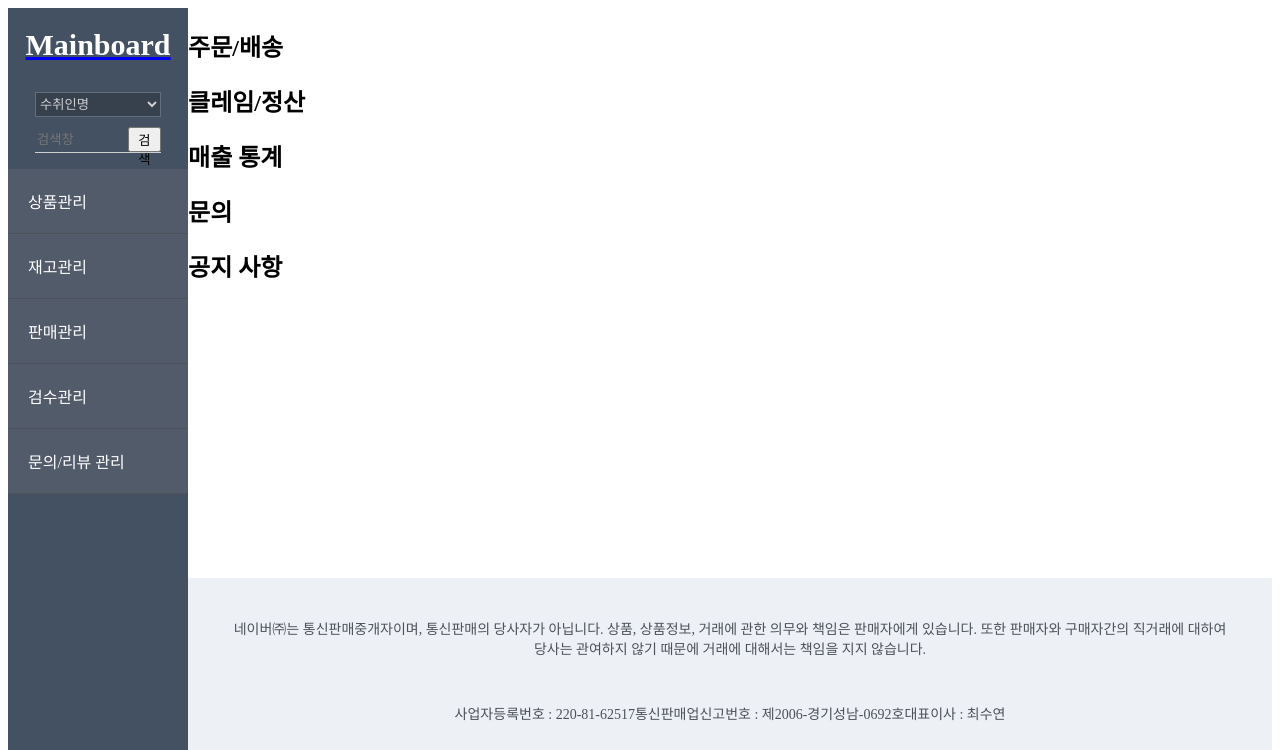
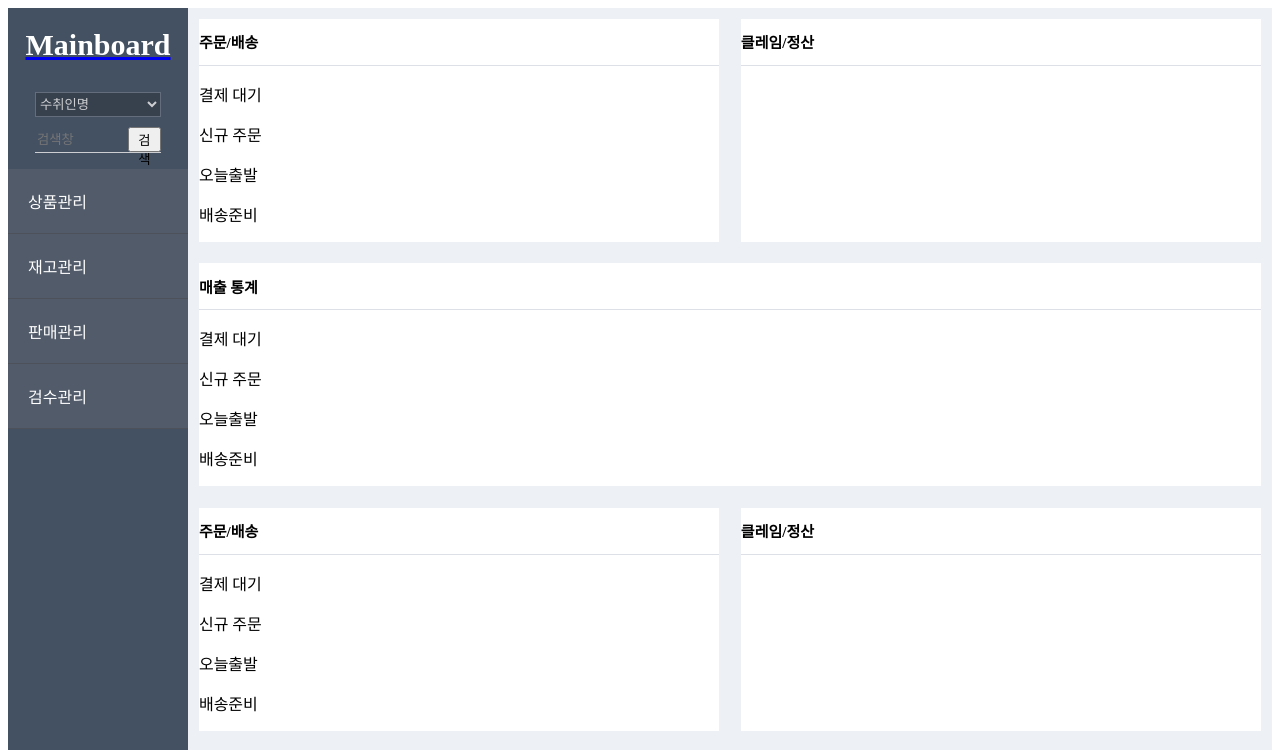
Before and after one commit to gozingamrae/mainboard-frontend--management, a React (Create React App) app: page / in a window 1280 px wide. Shown: the top 750 px of the page. Built offline with nearby package versions, Linux system fonts and the light colour scheme.

Commit message:
Add main 페이지 임시 레이아웃 추가

```diff
--- a/src/App.js
+++ b/src/App.js
@@ -9,6 +9,7 @@ function App() {
       <Routes>
         <Route path="/" element={<Layout/>}>
           <Route index element={<Main/>} />
+          <Route path="/inventory" element={<Main/>} />
           <Route path="/*" element={<Error/>} />
         </Route>
       </Routes>
--- a/src/layouts/css/Layout.module.css
+++ b/src/layouts/css/Layout.module.css
@@ -6,6 +6,7 @@ input {
   display: flex;
   width: 100%;
   height : 100vh;
+  background-color: #edf0f5;
 }
 
 .resultBox{
@@ -13,7 +14,6 @@ input {
   display: flex;
   align-content: space-between;
   align-items: baseline;
-  height: 100%;
   width: 100%;
 }
 .resultBox div{
--- a/src/layouts/css/NavBar.module.css
+++ b/src/layouts/css/NavBar.module.css
@@ -1,7 +1,7 @@
 .navbarBox {
     background-color: #445163;
     width : 210px;
-    height : 100vh;
+    height : 200%;
     display : flex;
     flex-direction: column;
     justify-content: top;
--- a/src/layouts/data/NavBar.data.json
+++ b/src/layouts/data/NavBar.data.json
@@ -1,10 +1,17 @@
 {
-   "navs" : [{"name": "상품관리", "src" : "/produc"},
-                {"name": "재고관리", "src" : "/produc"},
-                {"name": "판매관리", "src" : "/produc"},
-                {"name": "검수관리", "src" : "/produc"},
-                {"name": "문의/리뷰 관리", "src" : "/produc"}],
-   "results" :[[{"name" : "상품 등록", "src" : "/produc"},
+   "navs" : [{"name": "상품관리", "results": [{"name" : "상품 등록", "src" : "/sdfdsf"},
+                                             {"name": "상품 조회/수정", "src" : "/produc"},
+                                             {"name" : "상품 조회/수정", "src" : "/produc"},
+                                             {"name" : "상품 조회/수정", "src" : "/produc"}]},
+               {"name": "재고관리","results" :[{"name" : "재고 조회", "src" : "/produc"},
+                                                {"name" : "재고 입고", "src" : "/produc"},
+                                                {"name" : "재고 출고", "src" : "/produc"}]},
+                {"name": "판매관리", "results" :[{"name" : "재고 조회", "src" : "/produc"},
+                                                {"name" : "재고 입고", "src" : "/produc"},
+                                                {"name" : "재고 출고", "src" : "/produc"}]},
+                {"name": "검수관리", "results" : [{"name" : "검수 재고 조회", "src" : "/produc"},
+                                                      {"name" : "검수하기", "src" : "/produc"}]}],
+   "results" :[[{"name" : "상품 등록", "src" : "/sdfdsf"},
                 {"name": "상품 조회/수정", "src" : "/produc"},
                 {"name" : "상품 조회/수정", "src" : "/produc"},
                 {"name" : "상품 조회/수정", "src" : "/produc"}],
--- a/src/main/Main.js
+++ b/src/main/Main.js
@@ -2,24 +2,63 @@ import style from "./css/Main.module.css";
 
 function Main() {
   return (
-    <div clasName={style.meinBox}>
+    <div className={style.mainBox}>
+      <div className={style.box}>
+         <div className={style.title}>
+            <h2>주문/배송</h2>
+         </div>
+         <div className={style.contentsBox}>
             <div>
-         <div>
-            <h2>주문/배송</h2>
+              <p>결제 대기</p>
+              <p>신규 주문</p>
+              <p>오늘출발</p>
+              <p>배송준비</p>
+            </div>
+         </div>
+      </div>
+      <div className={style.box}>
+         <div className={style.title}>
             <h2>클레임/정산</h2>
          </div>
       </div>
+      <div className={style.bigBox}>
+         <div className={style.title}>
+            <h2>매출 통계</h2>
+         </div>
+         <div className={style.contentsBox}>
             <div>
-        <div>
-            <h2>
-                매출 통계
-            </h2>
+              <p>결제 대기</p>
+              <p>신규 주문</p>
+              <p>오늘출발</p>
+              <p>배송준비</p>
+            </div>
+         </div>
+      </div>
+      <div className={style.box}>
+         <div className={style.title}>
+            <h2>주문/배송</h2>
          </div>
          <div>
-            <h2>문의</h2>
+              <p>결제 대기</p>
+              <p>신규 주문</p>
+              <p>오늘출발</p>
+              <p>배송준비</p>
+            </div>
+      </div>
+      <div className={style.box}>
+         <div className={style.title}>
+            <h2>클레임/정산</h2>
+         </div>
+      </div>
+      <div className={style.bigBox}>
+         <div className={style.title}>
+            <h2>고객 현황</h2>
          </div>
          <div>
-            <h2>공지 사항</h2>
+              <p>결제 대기</p>
+              <p>신규 주문</p>
+              <p>오늘출발</p>
+              <p>배송준비</p>
             </div>
       </div>
     </div>
--- a/src/main/css/Main.module.css
+++ b/src/main/css/Main.module.css
@@ -1,3 +1,24 @@
 .mainBox{
     display :flex;
+    background-color: #edf0f5;
+    flex-wrap: wrap;
 }
+
+.mainBox .box{
+    background-color: white;
+    margin : 1%;
+    width : 48%;
+}
+.mainBox .bigBox{
+    background-color: white;
+    margin : 1%;
+    width : 98%;
+}
+.title{
+    font-size: 10px;
+    border-bottom : 1px solid #dde0e6;
+}
+
+.contentsBox{
+    height : 10%;
+}
```
Lines whose indentation alone changed are shown as unchanged.
